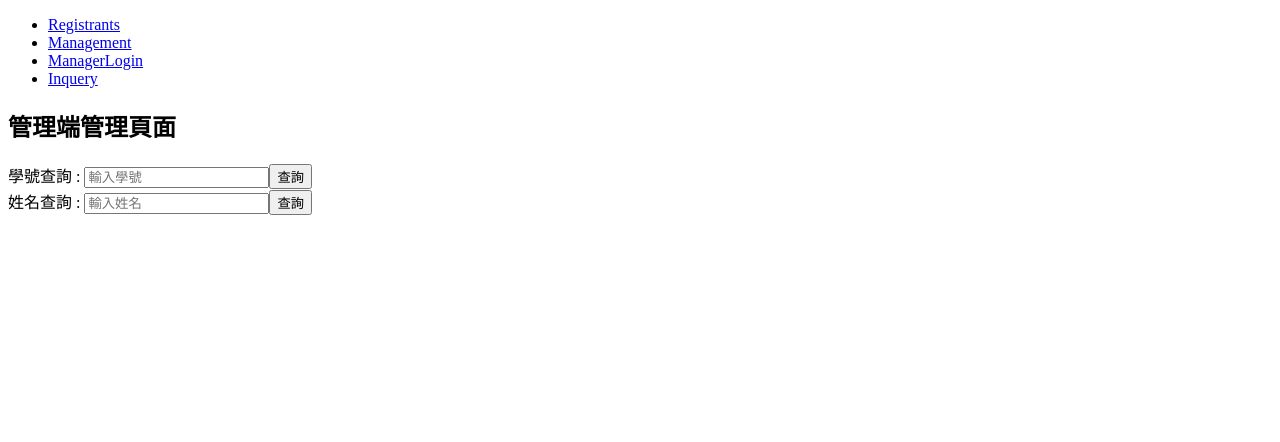
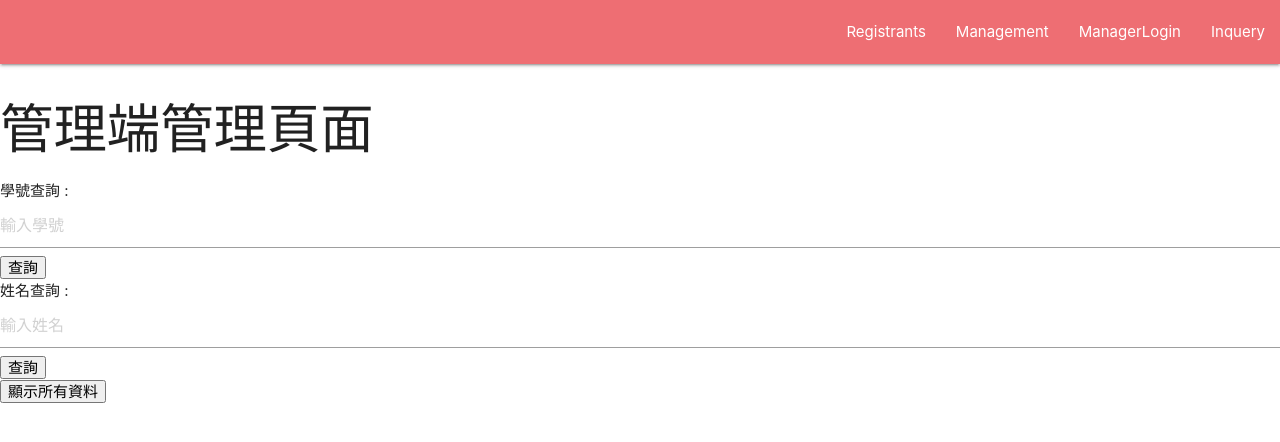
Before and after one commit to CarlosChen1126/109-1-Web-Final-Project, a React app: page /Management in a window 1280 px wide. Built offline with nearby package versions, Linux system fonts and the light colour scheme.

Commit message:
complete management and add some materialize

```diff
--- a/public/index.html
+++ b/public/index.html
@@ -6,6 +6,11 @@
       name="description"
       content="Web site created using create-react-app"
     />
+    <!-- Compiled and minified CSS -->
+    <link rel="stylesheet" href="https://cdnjs.cloudflare.com/ajax/libs/materialize/1.0.0/css/materialize.min.css">
+
+    <!-- Compiled and minified JavaScript -->
+    <script src="https://cdnjs.cloudflare.com/ajax/libs/materialize/1.0.0/js/materialize.min.js"></script>
     <title>Final Project</title>
   </head>
   <body>
--- a/src/components/Management.js
+++ b/src/components/Management.js
@@ -3,31 +3,87 @@ import PropTypes from 'prop-types';
 
 
 
+let data = [{name:"張原",schoolnumber:"b08901049"},{name:"張原嘉",schoolnumber:"b08901049"},{name:"陳宥辰",schoolnumber:"b08901048"}];
 
 function Management() {
-  let data = [{name:"張原",schoolnumber:"b08901049"},{name:"陳宥辰",schoolnumber:"b08901048"}];
-  const [display_data, setdisplay_data] = useState([]);
-  const handle_search = (style,value) =>{
-    if(style==="name"){
+  const [display_data, setdisplay_data] = useState([""]);
+  const [style, setstyle] = useState("");
+  const [value, setvalue] = useState("");
 
+  const handle_search = (style,value) => {
+    let display_da = [];
+    if(style===""){
+      //顯示所有資料
+      for (var i = 0; i < data.length; i++) {
+        let element = data[i];
+        element.index = i;
+        display_da.push(element);
+      }
+      setstyle("");
+      setvalue("");
     }
-    else if(style==="schoolnumber"){
-
+    else{
+      for (var i = 0; i < data.length; i++) {
+        if(data[i][style]===value){
+          let element = data[i];
+          element.index = i;
+          display_da.push(element);
+        }
+      }
+      setstyle(style);
+      setvalue(value);
     }
-
-    alert(style);
-    alert(value);
-
+    setdisplay_data(display_da);
+    }
+  const handle_revise_delete = (bt_name,revise_value,index) => {
+    if(bt_name==="revise"){
+      data[index] = revise_value;
+    }
+    else if(bt_name==="delete"){
+      data.splice(index,1);
+    }
+    handle_search(style,value);
   };
   return (
     <>
       <h2>管理端管理頁面</h2>
       <Search text="學號" onClick={handle_search}/>
       <Search text="姓名" onClick={handle_search}/>
-
-
+      <button onClick={handle_search}>顯示所有資料</button>
+      {display_data[0]==="" ? <div></div> : <Display display_data={display_data} onClick={handle_revise_delete}></Display>}
     </>
   );
+  }
+
+function Display(props) {
+  const { display_data,onClick } = props;
+
+  if(display_data.length===0){
+    return <h4>查無資料QQ</h4>;
+  }
+  else{
+    let dis = display_data.map((obj)=>{
+    return <SearchData obj={obj} key={obj.index} onClick={onClick}></SearchData>
+  });
+    return(
+      <>
+        <h4>查詢結果:</h4>
+        <table>
+          <thead>
+            <tr>
+              <th>姓名</th>
+              <th>學號</th>
+              <th>更新名字</th>
+              <th>更新學號</th>
+            </tr>
+          </thead>
+          <tbody>
+            {dis}
+          </tbody>
+        </table>
+      </>
+    )
+  }
 }
 
 function Search(props) {
@@ -36,22 +92,64 @@ function Search(props) {
 
   const handle_click = ()=>{
     if(text==="學號"){
-      onClick("schoolnumber","123")
+      onClick("schoolnumber",value)
     }
     else if(text==="姓名"){
-      onClick("name","123")
+      onClick("name",value)
     }
+    setvalue("");
   }
   return (
     <>
       <div>
         {text+"查詢 : "}
-        <input type="text"  placeholder={"輸入"+text}/>
+        <input type="text"  placeholder={"輸入"+text} value={value} onChange={(e)=>{setvalue(e.target.value)}}/>
         <button onClick={handle_click}>查詢</button>
       </div>
     </>
   );
 }
 
+function SearchData(props){
+  const {onClick,obj } = props;
+  const [name, setname] = useState("");
+  const [schoolnumber, setschoolnumber] = useState("");
+
+  const handle_click = (event)=>{
+    if(event.target.name==="revise"){
+      if(name==="" && schoolnumber===""){
+        onClick(event.target.name,{name:obj.name,schoolnumber:obj.schoolnumber},obj.index);
+      }
+      else if(name===""){
+        onClick(event.target.name,{name:obj.name,schoolnumber:schoolnumber},obj.index);
+      }
+      else if(schoolnumber===""){
+        onClick(event.target.name,{name:name,schoolnumber:obj.schoolnumber},obj.index);
+      }
+      else{
+        onClick(event.target.name,{name:name,schoolnumber:schoolnumber},obj.index);
+      }
+      setname("");
+      setschoolnumber("");
+    }
+    else if(event.target.name==="delete"){
+      onClick(event.target.name,"",obj.index);
+    }
+  }
+  return (
+    <>
+      <tr>
+        <td>{obj.name}</td>
+        <td>{obj.schoolnumber}</td>
+        <td><input placeholder={obj.name}  value={name} onChange={(e)=>{setname(e.target.value)}}></input></td>
+        <td><input placeholder={obj.schoolnumber} value={schoolnumber} onChange={(e)=>{setschoolnumber(e.target.value)}}></input></td>
+        <td>
+          <button onClick={handle_click} name="revise">修改</button>
+          <button onClick={handle_click} name="delete">删除</button>
+        </td>
+      </tr>
+    </>
+  );
+}
 
 export default Management;
--- a/src/containers/App.js
+++ b/src/containers/App.js
@@ -13,9 +13,9 @@ import {
 function App() {
   return (
     <Router>
-      <div>
+      <div className="nav-wrapper">
         <nav>
-          <ul>
+          <ul className="right">
             <li>
               <Link to="/">Registrants</Link>
             </li>
```
